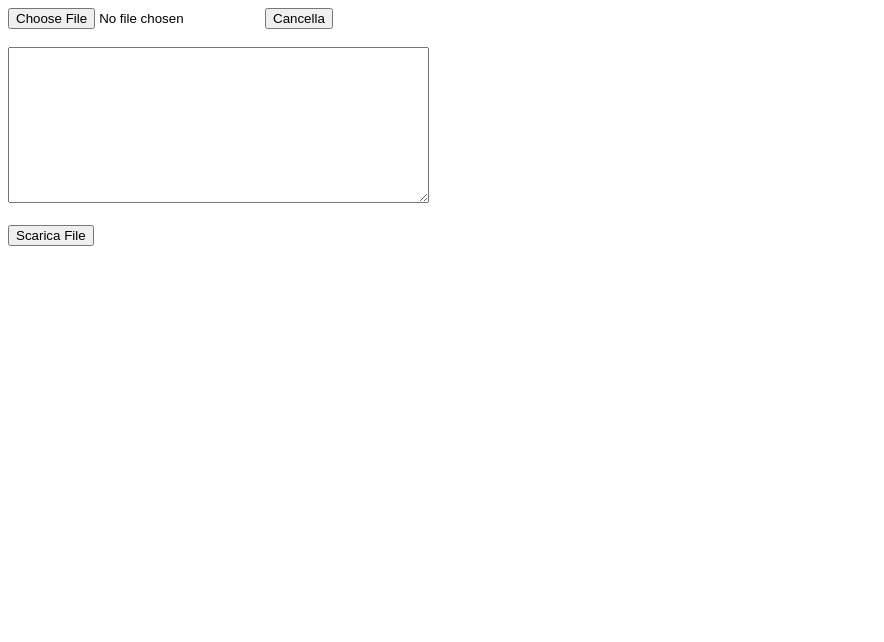
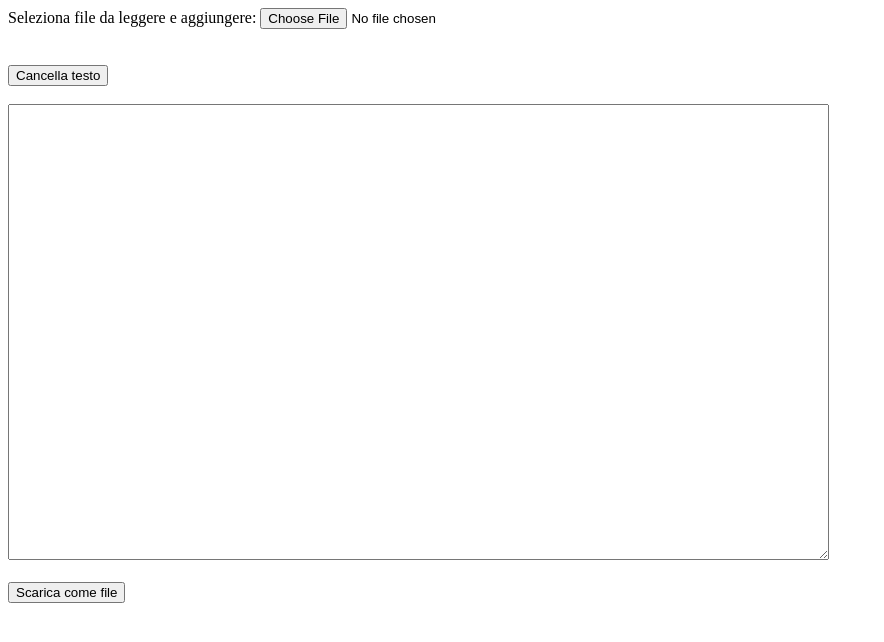
Before and after one commit to HomineLudens/filemerger, a plain HTML site: page index.html in a window 1280 px wide. Shown: the whole page, without its empty margins (0-884 px from the left). Drawn offline with Linux system fonts and the light colour scheme.

Commit message:
Open file

```diff
--- a/index.html
+++ b/index.html
@@ -36,11 +36,15 @@
     </script>
 </head>
 <body>
-    <input type="file" accept=".txt" onchange="processFile(this)">
-    <button onclick="clearAllText()">Cancella</button>
+    <div>
+        <label for="btnFiles" class="btn">Seleziona file da leggere e aggiungere:</label>
+        <input id="btnFiles" type="file" accept=".*" onchange="processFile(this)">
+    </div>
     <br><br>
-    <textarea id="output" rows="10" cols="50"></textarea>
+    <button onclick="clearAllText()">Cancella testo</button>
     <br><br>
-    <button onclick="downloadFile()">Scarica File</button>
+    <textarea id="output" rows="30" cols="100"></textarea>
+    <br><br>
+    <button onclick="downloadFile()">Scarica come file</button>
 </body>
 </html>
```
